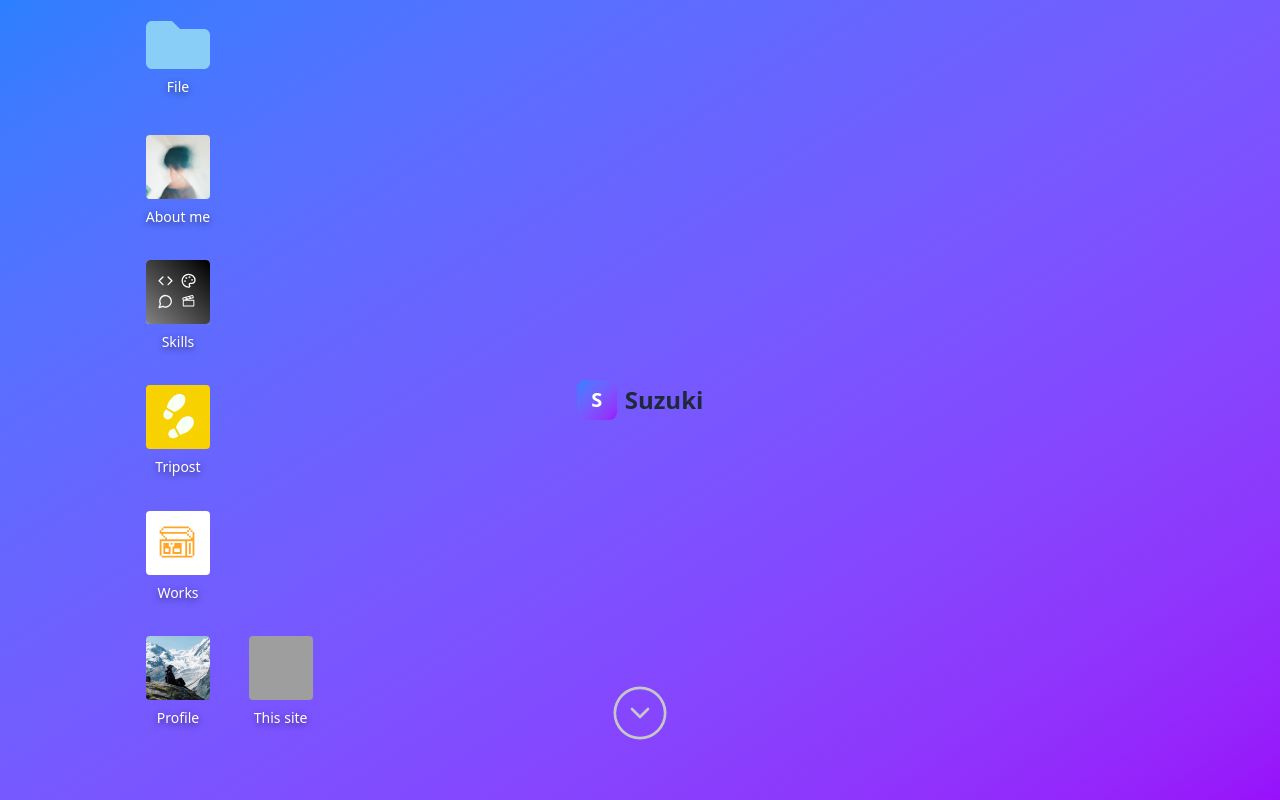
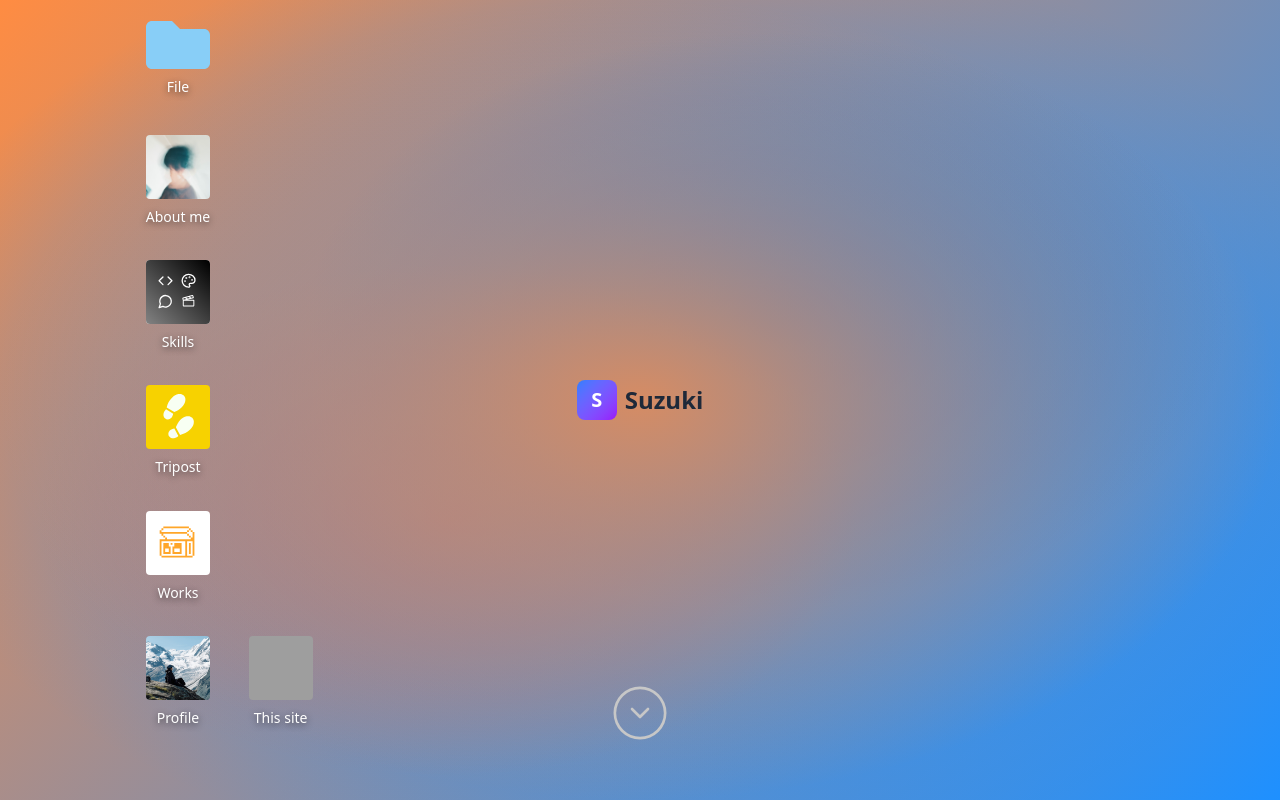
Before and after one commit to sookoo19/Portfolio, a React (Vite) app in the folder portfolio/: page / in a window 1280 px wide. Shown: the top 800 px of the page. Built offline with nearby package versions, Linux system fonts and the light colour scheme; grey boxes are pictures that could not be loaded.

Commit message:
top-page motion

```diff
--- a/portfolio/src/pages/App.tsx
+++ b/portfolio/src/pages/App.tsx
@@ -1,5 +1,5 @@
-import { motion } from 'motion/react';
-import { useState } from 'react';
+import { motion, useMotionValue, useTransform } from 'motion/react';
+import { useState, useRef, useEffect } from 'react';
 import Logo from '../components/Logo';
 import FileIcon from '../components/FileIcon';
 import MoveIcon from '../components/MoveIcon';
@@ -7,16 +7,88 @@ import DownScrollButton from '../components/DownScrollButton';
 import TripostModal from '../components/TripostModal';
 import PortfolioModal from '../components/PortfolioModal';
 
+//要素のサイズと位置を測定する
+function useElementDimensions(
+  ref: React.RefObject<HTMLDivElement | null>
+): [
+  { width: number; height: number; top: number; left: number },
+  VoidFunction
+] {
+  const [size, setSize] = useState({ width: 0, height: 0, top: 0, left: 0 });
+
+  function measure() {
+    if (!ref.current) return;
+    //ブラウザのAPIで、要素の位置とサイズを取得
+    setSize(ref.current.getBoundingClientRect());
+  }
+
+  // Note: This won't accurately reflect viewport size changes
+  useEffect(() => {
+    measure();
+  }, []);
+
+  //measure画面サイズが変わった時に再測定する関数
+  return [size, measure];
+}
+
 export default function App() {
   const [openTripostModal, setOpenTripostModal] = useState(false);
   const [openPortfolioModal, setOpenPortfolioModal] = useState(false);
 
+  const ref = useRef<HTMLDivElement>(null);
+  const [{ width, height}, measure] = useElementDimensions(ref);
+  const gradientX = useMotionValue(0.5);
+  const gradientY = useMotionValue(0.5);
+
+  const background = useTransform(
+    [gradientX, gradientY],
+    ([gx, gy]) => {
+      const x = (gx as number) * 100;
+      const y = (gy as number) * 100;
+
+      return `
+        radial-gradient(
+          ellipse 100% 100%
+          at ${x}% ${y}%,
+          rgba(255, 140, 66, 0.8) 0%,
+          transparent 50%
+        ),
+        radial-gradient(
+          ellipse 120% 120%
+          at ${100 - x}% ${100 - y}%,
+          rgba(30, 144, 255, 0.8) 0%,
+          transparent 50%
+        ),
+        radial-gradient(
+          ellipse 80% 80%
+          at ${x * 0.7}% ${y * 1.3}%,
+          rgba(255, 107, 53, 0.6) 0%,
+          transparent 40%
+        ),
+        radial-gradient(
+          ellipse 90% 90%
+          at ${x * 1.2}% ${y * 0.8}%,
+          rgba(0, 102, 204, 0.6) 0%,
+          transparent 40%
+        ),
+        linear-gradient(135deg, #FF8C42 0%, #1E90FF 100%)
+      `.replace(/\s+/g, ' ');
+    }
+  );
+
   return (
     <motion.div
+      ref={ref}
       initial={{ opacity: 0 }}
       animate={{ opacity: 1 }}
       transition={{ duration: 0.8, ease: 'easeIn' }}
-      className='px-8 py-10 h-full max-h-screen w-full max-w-full grid grid-cols-12 grid-rows-12 gap-x-4 gap-y-8 bg-gradient-to-br from-blue-500 to-purple-600 flex items-center justify-center'
+      style={{ background }}
+      className='px-8 py-10 h-full max-h-screen w-full max-w-full grid grid-cols-12 grid-rows-12 gap-x-4 gap-y-8 flex items-center justify-center'
+      onPointerMove={(e) => {
+        gradientX.set(e.clientX / width);
+        gradientY.set(e.clientY / height);
+      }}
+      onPointerEnter={() => measure()}
     >
       <div className='col-start-6 col-span-2 row-start-6 row-span-2 flex items-center justify-center'>
         <Logo />
--- a/portfolio/src/pages/Skill.tsx
+++ b/portfolio/src/pages/Skill.tsx
@@ -4,12 +4,12 @@ import AnotherSkillSheet from '../components/AnotherSkillSheet.tsx';
 export default function Skill() {
   return (
     <div className='p-4 min-h-screen bg-[#f2f2f2] flex items-center justify-center'>
-      <div className='w-full max-w-4xl mx-auto flex flex-col md:gap-8'>
+      <div className='w-full max-w-4xl mx-auto flex flex-col md:px-5 lg:px-0 md:gap-8'>
         <h1 className='my-8 text-4xl md:text-6xl font-bold text-center whitespace-nowrap'>
           My Skill Set
         </h1>
-        <div className='flex flex-col justify-center md:flex-row md:space-x-40'>
-          <div className='w-full flex flex-col items-center md:items-start space-y-4 border rounded-2xl p-4 my-2'>
+        <div className='flex flex-col justify-center md:flex-row md:space-x-30 lg:space-x-40'>
+          <div className='w-full flex flex-col items-start space-y-4 border rounded-2xl p-4 my-2'>
             <h2 className='text-2xl font-bold'>プログラミング言語</h2>
             <SkillSheet
               name='JavaScript'
@@ -23,7 +23,7 @@ export default function Skill() {
             />
             <SkillSheet name='PHP' src='/images/php-original.svg' level={3} />
           </div>
-          <div className='w-full flex flex-col items-center md:items-start space-y-4 border rounded-2xl p-4 my-2'>
+          <div className='w-full flex flex-col items-start space-y-4 border rounded-2xl p-4 my-2'>
             <h2 className='text-2xl font-bold'>フロントエンド</h2>
             <SkillSheet
               name='React'
@@ -47,8 +47,8 @@ export default function Skill() {
             />
           </div>
         </div>
-        <div className='flex flex-col justify-center md:flex-row md:space-x-40 md:my-10'>
-          <div className='w-full flex flex-col items-center md:items-start space-y-4 border rounded-2xl p-4 my-2'>
+        <div className='flex flex-col justify-center md:flex-row md:space-x-30 lg:space-x-40 md:my-10'>
+          <div className='w-full flex flex-col items-start space-y-4 border rounded-2xl p-4 my-2'>
             <h2 className='text-2xl font-bold'>バックエンド</h2>
             <SkillSheet
               name='Laravel'
@@ -61,7 +61,7 @@ export default function Skill() {
               level={2}
             />
           </div>
-          <div className='w-full flex flex-col items-center md:items-start space-y-4 border rounded-2xl p-4 my-2'>
+          <div className='w-full flex flex-col items-start space-y-4 border rounded-2xl p-4 my-2'>
             <h2 className='text-2xl font-bold'>その他</h2>
             <SkillSheet
               name='MySQL'
@@ -82,31 +82,31 @@ export default function Skill() {
             />
           </div>
         </div>
-        <div className='w-full flex flex-col items-center md:items-start space-y-4 border rounded-2xl p-4 my-2'>
+        <div className='w-full flex flex-col tems-start space-y-4 border rounded-2xl p-4 my-2'>
           <h2 className='text-2xl font-bold'>プログラミング以外のスキル</h2>
           <div className='flex flex-col md:flex-row md:space-x-37 lg:space-x-57'>
-            <div className='flex flex-col items-center md:items-start space-y-4'>
-              <AnotherSkillSheet
+            <div className='flex flex-col items-start space-y-4'>
+              <SkillSheet
                 name='After Effects'
                 src='/images/after-effects.png'
-                dis='使用年数：2年'
+                level={3}
               />
-              <AnotherSkillSheet
+              <SkillSheet
                 name='Premiere Pro'
                 src='/images/premiere-pro.png'
-                dis='使用年数：3年'
+                level={4}
               />
-              <AnotherSkillSheet
+              <SkillSheet
                 name='DaVinci Resolve'
                 src='/images/davinci-resolve-icon.png'
-                dis='使用年数：3年'
+                level={3}
               />
             </div>
-            <div className='flex flex-col items-center md:items-start space-y-4 mt-4 md:mt-0'>
-              <AnotherSkillSheet
+            <div className='flex flex-col items-start space-y-4 mt-4 md:mt-0'>
+              <SkillSheet
                 name='Figma'
                 src='/images/figma.png'
-                dis='使用年数：1年'
+                level={3}
               />
               <AnotherSkillSheet
                 name='English'
```
